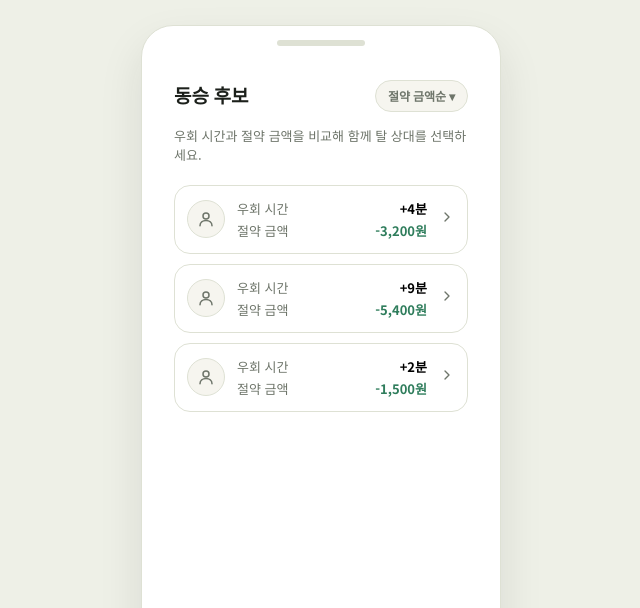
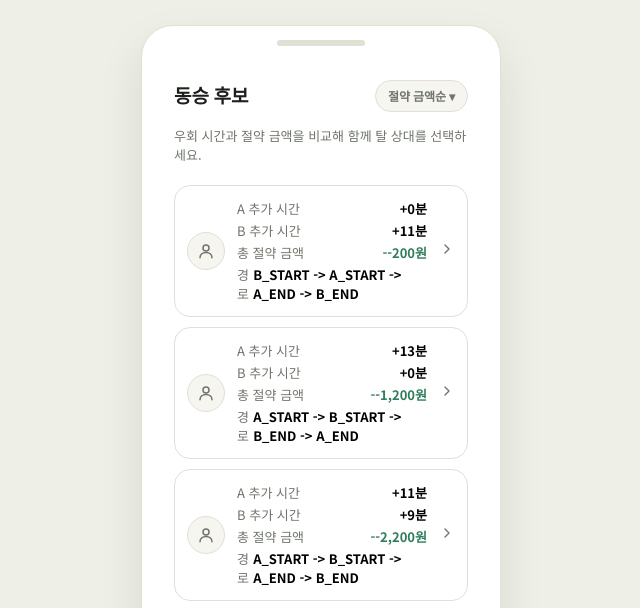
Before and after one commit to yjpark0717/Newbiton_team47, a plain HTML site: page index.html in a window 1280 px wide. Both pictures are taken after a click on the button "동승 가능한 사람 찾기". Shown: the part 182-790 px from the top of the page, without its empty margins (319-959 px from the left). Drawn offline with Linux system fonts and the light colour scheme.

Commit message:
Connect route comparison to demo UI

```diff
--- a/index.html
+++ b/index.html
@@ -112,6 +112,7 @@
     <p class="rail-caption">위 버튼으로 각 화면을 바로 미리볼 수 있습니다 (데모 이동용 · 실제 화면 흐름에는 없음).</p>
   </div>
 
+  <script src="routeCompare.browser.js"></script>
   <script src="script.js"></script>
 </body>
 </html>
--- /dev/null
+++ b/routeCompare.browser.js
@@ -0,0 +1,85 @@
+(function (global) {
+  var EARTH_RADIUS_METERS = 6371000;
+  var ROAD_FACTOR = 1.25;
+  var AVERAGE_SPEED_KMH = 30;
+  var BASE_FARE = 4800;
+  var INCLUDED_DISTANCE_METERS = 1600;
+  var FARE_PER_KILOMETER = 1000;
+  var definitions = [
+    ['a-start-b-start-b-end-a-end', 'A_START -> B_START -> B_END -> A_END', ['A_START', 'B_START', 'B_END', 'A_END']],
+    ['a-start-b-start-a-end-b-end', 'A_START -> B_START -> A_END -> B_END', ['A_START', 'B_START', 'A_END', 'B_END']],
+    ['b-start-a-start-a-end-b-end', 'B_START -> A_START -> A_END -> B_END', ['B_START', 'A_START', 'A_END', 'B_END']],
+    ['b-start-a-start-b-end-a-end', 'B_START -> A_START -> B_END -> A_END', ['B_START', 'A_START', 'B_END', 'A_END']]
+  ];
+
+  function radians(value) {
+    return value * Math.PI / 180;
+  }
+
+  function distanceBetween(first, second) {
+    var latitudeDelta = radians(second.lat - first.lat);
+    var longitudeDelta = radians(second.lng - first.lng);
+    var firstLatitude = radians(first.lat);
+    var secondLatitude = radians(second.lat);
+    var value = Math.sin(latitudeDelta / 2) ** 2 +
+      Math.cos(firstLatitude) * Math.cos(secondLatitude) * Math.sin(longitudeDelta / 2) ** 2;
+    return 2 * EARTH_RADIUS_METERS * Math.asin(Math.sqrt(value));
+  }
+
+  function route(points) {
+    var straightLineDistance = 0;
+    for (var index = 1; index < points.length; index += 1) {
+      straightLineDistance += distanceBetween(points[index - 1], points[index]);
+    }
+    var distanceMeters = Math.round(straightLineDistance * ROAD_FACTOR);
+    var durationSeconds = Math.round(distanceMeters / 1000 / AVERAGE_SPEED_KMH * 3600);
+    var chargeableDistance = Math.max(0, distanceMeters - INCLUDED_DISTANCE_METERS);
+    var taxiFare = BASE_FARE + Math.ceil(chargeableDistance / 1000) * FARE_PER_KILOMETER;
+    return { distanceMeters: distanceMeters, durationSeconds: durationSeconds, taxiFare: taxiFare, path: points };
+  }
+
+  function segment(order, points, start, end) {
+    var startIndex = order.indexOf(start);
+    var endIndex = order.indexOf(end);
+    return order.slice(startIndex, endIndex + 1).map(function (stop) { return points[stop]; });
+  }
+
+  function compare(input) {
+    var points = {
+      A_START: input.ownerRide.start,
+      A_END: input.ownerRide.end,
+      B_START: input.requesterRide.start,
+      B_END: input.requesterRide.end
+    };
+    var ownerAlone = route([points.A_START, points.A_END]);
+    var requesterAlone = route([points.B_START, points.B_END]);
+    var candidates = definitions.map(function (definition) {
+      var order = definition[2];
+      var fullRoute = route(order.map(function (stop) { return points[stop]; }));
+      var ownerSharedRoute = route(segment(order, points, 'A_START', 'A_END'));
+      var requesterSharedRoute = route(segment(order, points, 'B_START', 'B_END'));
+      var ownerPay = fullRoute.taxiFare / 2;
+      var requesterPay = fullRoute.taxiFare / 2;
+      var ownerSaved = ownerAlone.taxiFare - ownerPay;
+      var requesterSaved = requesterAlone.taxiFare - requesterPay;
+      var ownerExtraSeconds = ownerSharedRoute.durationSeconds - ownerAlone.durationSeconds;
+      var requesterExtraSeconds = requesterSharedRoute.durationSeconds - requesterAlone.durationSeconds;
+      return {
+        id: definition[0], label: definition[1], order: order, route: fullRoute,
+        ownerSharedRoute: ownerSharedRoute, requesterSharedRoute: requesterSharedRoute,
+        totalFare: fullRoute.taxiFare, ownerPay: ownerPay, requesterPay: requesterPay,
+        ownerSaved: ownerSaved, requesterSaved: requesterSaved,
+        ownerExtraSeconds: ownerExtraSeconds, requesterExtraSeconds: requesterExtraSeconds,
+        recommended: ownerSaved > 0 && requesterSaved > 0 && ownerExtraSeconds <= 900 && requesterExtraSeconds <= 900
+      };
+    });
+    var recommended = candidates.filter(function (candidate) { return candidate.recommended; });
+    var bestCandidate = recommended.reduce(function (best, candidate) {
+      if (!best || candidate.ownerSaved + candidate.requesterSaved > best.ownerSaved + best.requesterSaved) return candidate;
+      return best;
+    }, null);
+    return Promise.resolve({ ownerAlone: ownerAlone, requesterAlone: requesterAlone, candidates: candidates, bestCandidate: bestCandidate });
+  }
+
+  global.compareSharedRideMock = compare;
+}(window));
--- a/script.js
+++ b/script.js
@@ -1,10 +1,5 @@
 (function(){
-  // TODO: 지도/거리 계산 담당이 실제 후보 데이터로 교체
-  var riders = [
-    { detour: 4, save: 3200 },
-    { detour: 9, save: 5400 },
-    { detour: 2, save: 1500 }
-  ];
+  var riders = [];
 
   var screens = ['location','list','waiting','matched'];
   var railLabels = { location:'1. 위치 설정', list:'2. 동승자 선택', waiting:'3. 요청 대기', matched:'4. 매칭 완료' };
@@ -19,22 +14,32 @@
     return '<svg width="16" height="16" viewBox="0 0 24 24" fill="none" stroke="currentColor" stroke-width="2" stroke-linecap="round" stroke-linejoin="round"><path d="m9 6 6 6-6 6"/></svg>';
   }
   function riderCardHTML(r){
+    var totalSave = r.ownerSaved + r.requesterSaved;
+    var recommended = r.recommended ? '<span class="sort-pill">추천</span>' : '';
     return '<div class="avatar">' + personIcon() + '</div>' +
       '<div class="rider-stats">' +
-        '<div class="stat-line"><span class="stat-label">우회 시간</span><span class="stat-value">+' + r.detour + '분</span></div>' +
-        '<div class="stat-line"><span class="stat-label">절약 금액</span><span class="stat-value save">-' + r.save.toLocaleString('ko-KR') + '원</span></div>' +
+        '<div class="stat-line"><span class="stat-label">A 추가 시간</span><span class="stat-value">+' + Math.max(0, Math.round(r.ownerExtraSeconds / 60)) + '분</span></div>' +
+        '<div class="stat-line"><span class="stat-label">B 추가 시간</span><span class="stat-value">+' + Math.max(0, Math.round(r.requesterExtraSeconds / 60)) + '분</span></div>' +
+        '<div class="stat-line"><span class="stat-label">총 절약 금액</span><span class="stat-value save">-' + totalSave.toLocaleString('ko-KR') + '원</span></div>' +
+        '<div class="stat-line"><span class="stat-label">경로</span><span class="stat-value route-label">' + r.label + '</span></div>' + recommended +
       '</div>';
   }
 
   var cardList = document.getElementById('card-list');
-  riders.forEach(function(r){
+  function renderCandidates(result){
+    riders = result.candidates.slice().sort(function(a, b){
+      return (b.ownerSaved + b.requesterSaved) - (a.ownerSaved + a.requesterSaved);
+    });
+    cardList.innerHTML = '';
+    riders.forEach(function(r){
     var btn = document.createElement('button');
     btn.className = 'rider-card';
     btn.type = 'button';
     btn.innerHTML = riderCardHTML(r) + '<span class="chevron">' + chevronIcon() + '</span>';
     btn.addEventListener('click', function(){ openConfirm(r); });
     cardList.appendChild(btn);
-  });
+    });
+  }
 
   var rail = document.getElementById('rail');
   screens.forEach(function(s){
@@ -81,13 +86,29 @@
     var note = document.getElementById('fare-note');
     if (!selectedRider) { note.innerHTML = ''; return; }
     note.innerHTML =
-      '<span>이번 동승으로 절약된 금액</span><b>' + selectedRider.save.toLocaleString('ko-KR') + '원</b>';
+      '<span>A 절약 금액</span><b>' + Math.round(selectedRider.ownerSaved).toLocaleString('ko-KR') + '원</b>' +
+      '<span>B 절약 금액</span><b>' + Math.round(selectedRider.requesterSaved).toLocaleString('ko-KR') + '원</b>';
   }
 
   document.getElementById('btn-locate').addEventListener('click', function(){
     document.getElementById('input-origin').value = '현재 위치 (내 GPS 좌표)';
   });
-  document.getElementById('btn-find').addEventListener('click', function(){ goTo('list'); });
+  document.getElementById('btn-find').addEventListener('click', function(){
+    var input = {
+      ownerRide: {
+        start: { lat: 37.4979, lng: 127.0276, name: document.getElementById('input-origin').value },
+        end: { lat: 37.5048, lng: 127.0254, name: document.getElementById('input-dest').value }
+      },
+      requesterRide: {
+        start: { lat: 37.5065, lng: 127.0537, name: 'B 출발지' },
+        end: { lat: 37.5172, lng: 127.0473, name: 'B 도착지' }
+      }
+    };
+    compareSharedRideMock(input).then(function(result){
+      renderCandidates(result);
+      goTo('list');
+    });
+  });
   document.getElementById('btn-decline').addEventListener('click', closeConfirm);
   document.getElementById('btn-accept').addEventListener('click', function(){
     closeConfirm();
```
